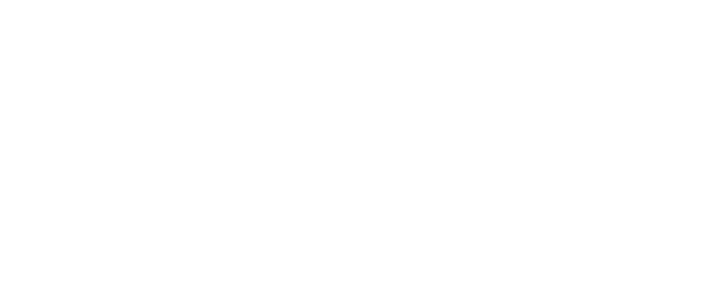
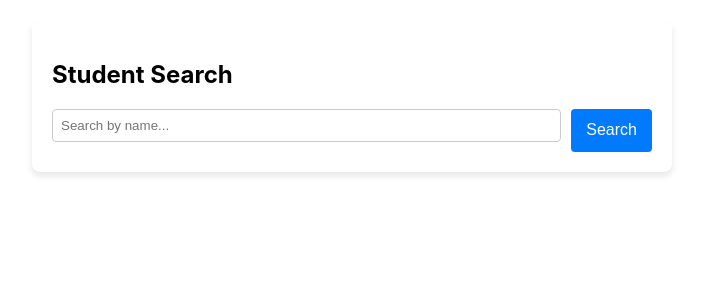
Before and after one commit to nymanka/Comp-523-PRP, a React (Create React App) app in the folder client/: page /search in a window 1280 px wide. Before the commit this address had no page. Shown: the top 300 px of the page, without its empty margins (288-991 px from the left). Built offline with nearby package versions, Linux system fonts and the light colour scheme.

Commit message:
Added student search bar to admin page. only displays names of students and not admins

```diff
--- a/client/src/App.js
+++ b/client/src/App.js
@@ -5,6 +5,7 @@ import AdminHome from './AdminHome';
 import Profile from './Profile';
 import SignIn from './SignIn';
 import Form from './Form';
+import Search from './Search';
 import Register from './Register';
 import { NavLink } from 'react-router-dom';
 import './Navbar.css';
@@ -39,7 +40,7 @@ function Navigation() {
         <div className="banner-image" style={{ backgroundImage: `url(${bannerImage})` }}></div> {/* Inline style for the banner image */}
         <div className="nav-links"> {/* Navigation links container */}
           <NavLink to="/admin-home" activeClassName="active">Home</NavLink>
-          <NavLink to="/form" activeClassName="active">Search</NavLink>
+          <NavLink to="/search" activeClassName="active">Search</NavLink>
           {/* Include other links as needed */}
         </div>
       </div>
@@ -59,6 +60,7 @@ function App() {
           <Route exact path="/admin-home" element={<AdminHome />} />
           <Route path="/profile" element={<Profile />} />
           <Route path="/form" element={<Form />} />
+          <Route path="/search" element={<Search />} />
         </Routes>
       </Router>
     </AuthProvider>
--- /dev/null
+++ b/client/src/Search.css
@@ -0,0 +1,42 @@
+.search-container {
+  max-width: 600px;
+  margin: 20px auto;
+  padding: 20px;
+  background: #fff;
+  border-radius: 8px;
+  box-shadow: 0 4px 6px rgba(0, 0, 0, 0.1);
+}
+
+.search-form {
+  display: flex;
+}
+
+.search-input {
+  flex: 1;
+  padding: 8px;
+  border-radius: 4px;
+  border: 1px solid #ccc;
+  margin-right: 10px;
+}
+
+.search-button {
+  background-color: #007bff;
+  color: white;
+  border: none;
+  border-radius: 4px;
+  padding: 8px 15px;
+  cursor: pointer;
+}
+
+.search-results {
+  margin-top: 20px;
+}
+
+.search-results ul {
+  list-style: none;
+  padding: 0;
+}
+
+.search-results ul li {
+  margin-bottom: 5px;
+}
--- /dev/null
+++ b/client/src/Search.js
@@ -0,0 +1,51 @@
+import React, { useState } from 'react';
+import axios from 'axios';
+import './Search.css';
+
+function Search() {
+  const [searchQuery, setSearchQuery] = useState('');
+  const [searchResults, setSearchResults] = useState([]);
+
+  const handleSearchInputChange = (event) => {
+    setSearchQuery(event.target.value);
+  };
+
+  const handleSearchSubmit = async (event) => {
+    event.preventDefault();
+    try {
+      const response = await axios.get(`http://localhost:5000/search?name=${searchQuery}`);
+      setSearchResults(response.data);
+    } catch (error) {
+      console.error('Error occurred during search:', error);
+    }
+  };
+
+  return (
+    <div className="search-container">
+      <h2>Student Search</h2>
+      <form onSubmit={handleSearchSubmit} className="search-form">
+        <input
+          type="text"
+          placeholder="Search by name..."
+          value={searchQuery}
+          onChange={handleSearchInputChange}
+          className="search-input"
+        />
+        <button type="submit" className="search-button">Search</button>
+      </form>
+      {searchResults.length > 0 && (
+        <div className="search-results">
+          <h3>Search Results</h3>
+          <ul>
+            {/* Map through searchResults and display each username */}
+            {searchResults.map((user) => (
+              <li key={user._id}>{user.username}</li>
+            ))}
+          </ul>
+        </div>
+      )}
+    </div>
+  );
+}
+
+export default Search;
```
Also changed, not shown: 1 other file (tests, documents, lock files or other folders).
